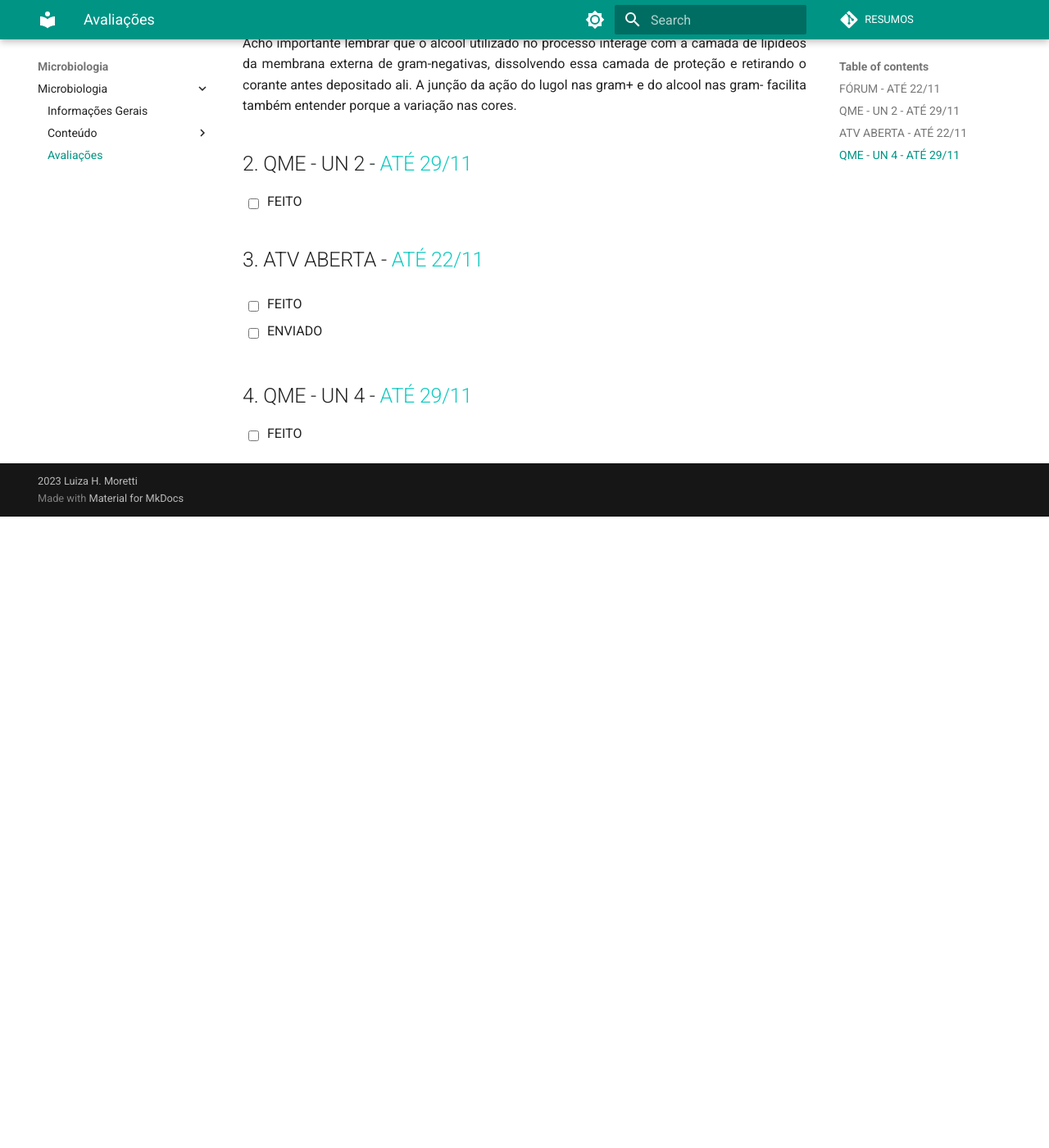
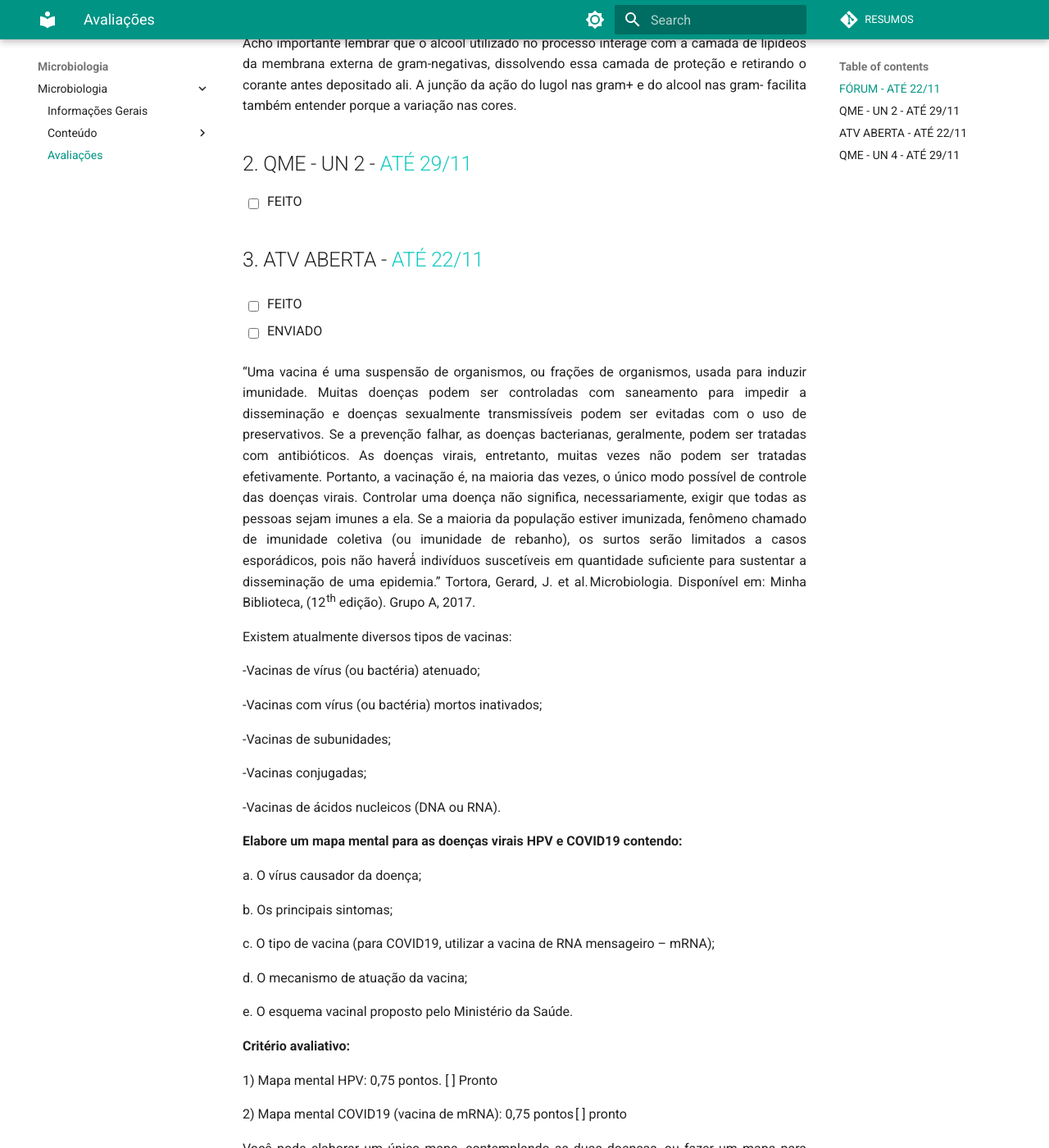
Before and after one commit to luhm/microbiologia, an MkDocs documentation site: the page built from docs/microbiologia/micro_avaliacoes.md, in a window 1280 px wide and 1400 px high, scrolled down 1548 px. Shown: the whole window at 82% size. Built offline with MkDocs 1.6.1 and Material for MkDocs 9.7.7, drawn with Linux system fonts in a browser that asks for light colours; before the commit the page ends 2178 px from its top, so only the background shows below that; some of the changed text lies outside the part shown.

Commit message:
atv aberta

```diff
--- a/docs/microbiologia/micro_avaliacoes.md
+++ b/docs/microbiologia/micro_avaliacoes.md
@@ -46,6 +46,42 @@ Acho importante lembrar que o alcool utilizado no processo interage com a camada
 
 * [ ] ENVIADO
 
+“Uma vacina é uma suspensão de organismos, ou frações de organismos, usada para induzir imunidade. Muitas doenças podem ser controladas com saneamento para impedir a disseminação e doenças sexualmente transmissíveis podem ser evitadas com o uso de preservativos. Se a prevenção falhar, as doenças bacterianas, geralmente, podem ser tratadas com antibióticos. As doenças virais, entretanto, muitas vezes não podem ser tratadas efetivamente. Portanto, a vacinação é, na maioria das vezes, o único modo possível de controle das doenças virais. Controlar uma doença não significa, necessariamente, exigir que todas as pessoas sejam imunes a ela. Se a maioria da população estiver imunizada, fenômeno chamado de imunidade coletiva (ou imunidade de rebanho), os surtos serão limitados a casos esporádicos, pois não haverá́ indivíduos suscetíveis em quantidade suficiente para sustentar a disseminação de uma epidemia.” Tortora, Gerard, J. et al. Microbiologia. Disponível em: Minha Biblioteca, (12th edição). Grupo A, 2017.
+
+Existem atualmente diversos tipos de vacinas:
+
+-Vacinas de vírus (ou bactéria) atenuado;
+
+-Vacinas com vírus (ou bactéria) mortos inativados;
+
+-Vacinas de subunidades;
+
+-Vacinas conjugadas;
+
+-Vacinas de ácidos nucleicos (DNA ou RNA).
+
+**Elabore um mapa mental para as doenças virais HPV e COVID19 contendo:**
+
+a. O vírus causador da doença;
+
+b. Os principais sintomas;
+
+c. O tipo de vacina (para COVID19, utilizar a vacina de RNA mensageiro – mRNA);
+
+d. O mecanismo de atuação da vacina;
+
+e. O esquema vacinal proposto pelo Ministério da Saúde.
+
+**Critério avaliativo:**
+
+1) Mapa mental HPV: 0,75 pontos. [ ] Pronto
+
+2) Mapa mental COVID19 (vacina de mRNA): 0,75 pontos [ ] pronto
+
+Você pode elaborar um único mapa, contemplando as duas doenças, ou fazer um mapa para cada doença, no entanto, deve ser enviado um único arquivo. Somente um envio será permitido.
+
+Atenção - Poderão ser feitos desenhos ou utilização de imagens da internet, no entanto, a elaboração do mapa deverá ser realizada com suas palavras. Somente as imagens poderão ser obtidas da internet. Mapas mentais obtidos e/ou copiados da internet ou do colega terão nota zero atribuída ao estudante. Em caso de uso de imagens da internet, citar a fonte.
+
 ## QME - UN 4 - <span style="color:#12cac1">ATÉ 29/11</span>
 
 * [ ] FEITO
```
